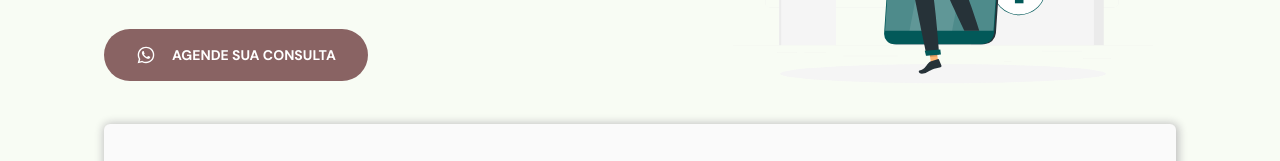
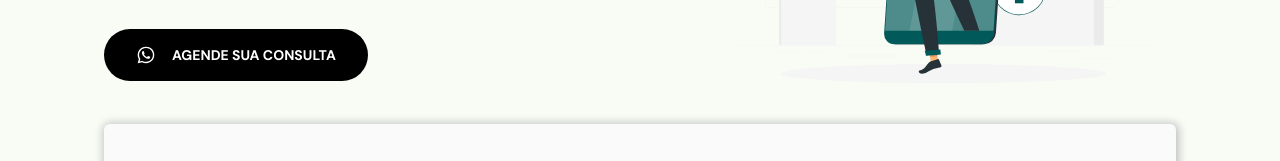
Before and after one commit to Marcos-Development-web/Doctor-Care-, a plain HTML site: page index.html in a window 1280 px wide. Shown: the part 368-529 px from the top of the page. Drawn offline with nearby package versions, Linux system fonts and the light colour scheme.

Commit message:
Update style.css

```diff
--- a/style.css
+++ b/style.css
@@ -11,7 +11,7 @@
   --primary-color:#f8fcf4;
   --headline: hsl(0, 0%, 0%);
   --paragraph: hsl(0, 0%, 0%);
-  --colormy: #896363;
+  --colormy: #000;
 
   --brand-beige: #f8fcf4;
   --brand-light: #f8fcf4;
```
